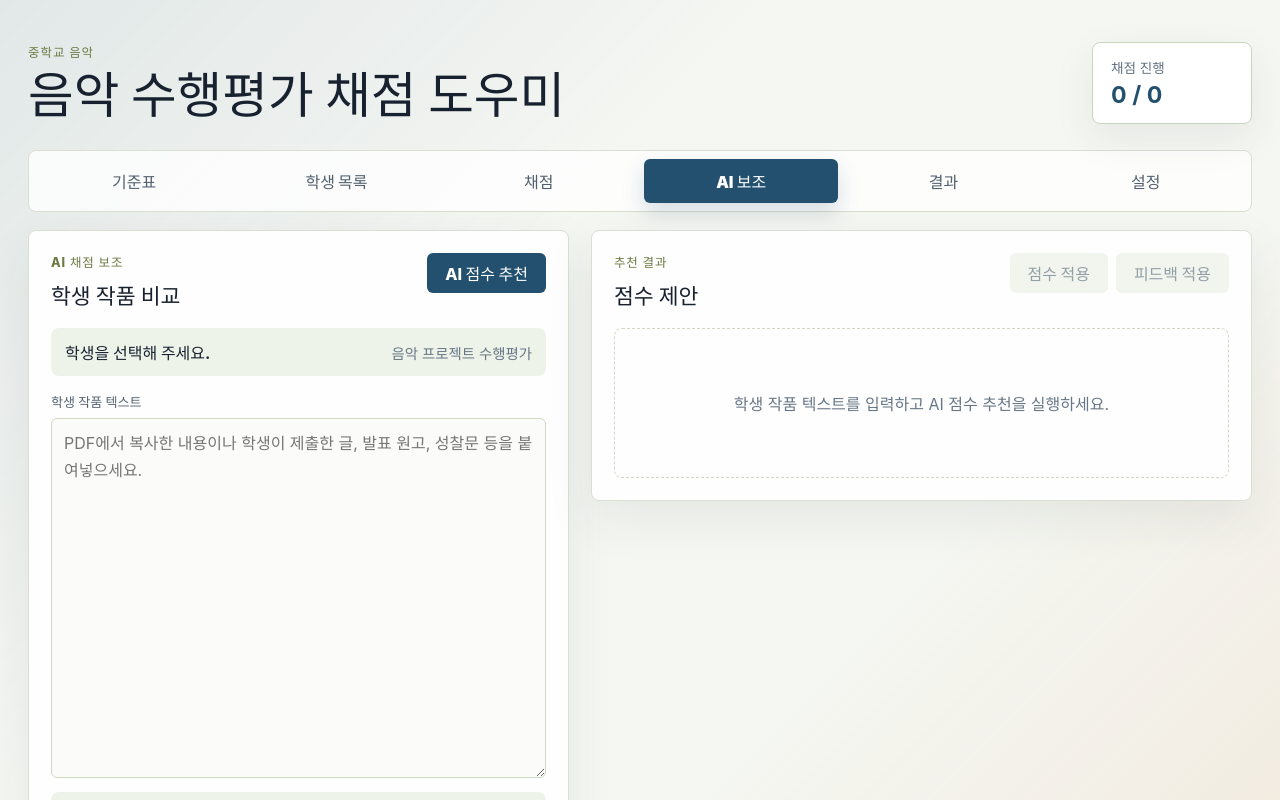
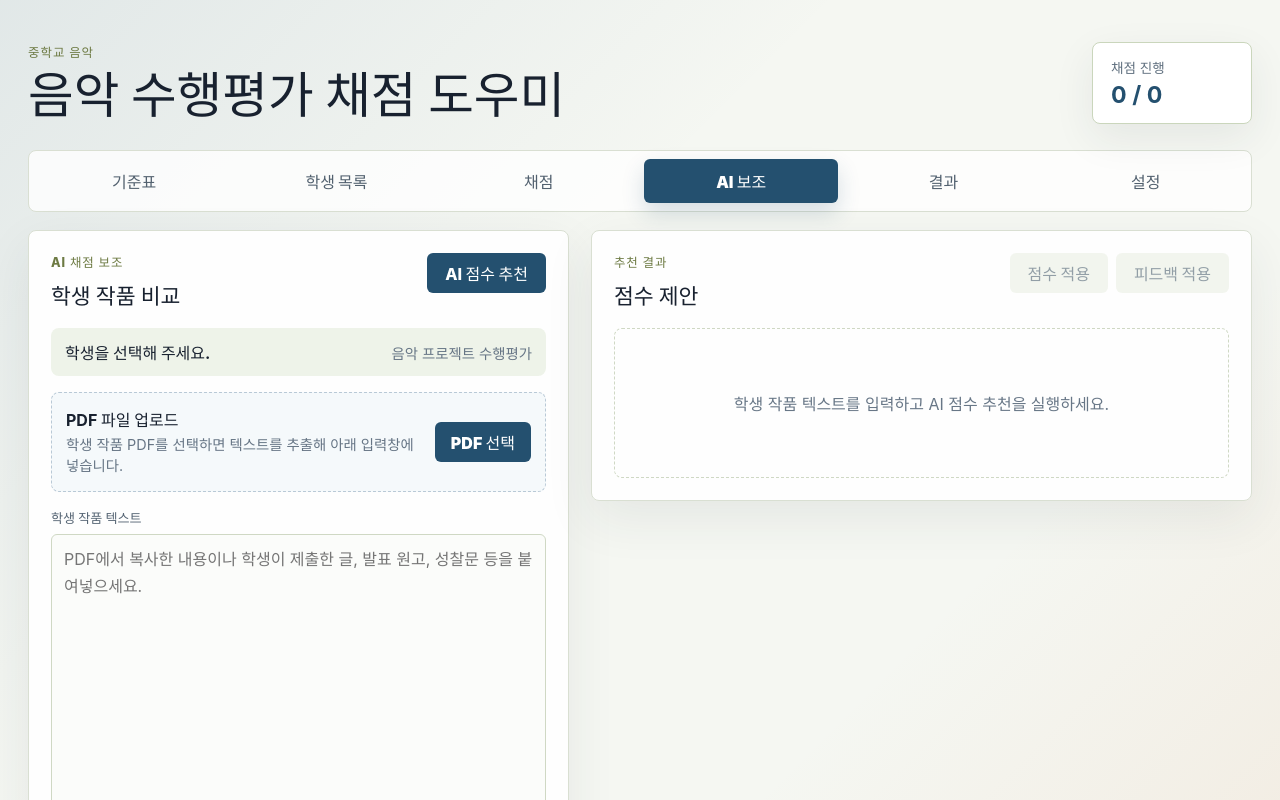
Before and after one commit to tpch1113/music-assessment-helper, a React (Vite) app: page / in a window 1280 px wide. Both pictures are taken after a click on the button "AI 보조". Shown: the top 800 px of the page. Built offline with nearby package versions, Linux system fonts and the light colour scheme.

Commit message:
add pdf upload

```diff
--- a/package.json
+++ b/package.json
@@ -6,6 +6,7 @@
   },
   "dependencies": {
     "@vitejs/plugin-react": "latest",
+    "pdfjs-dist": "latest",
     "vite": "latest",
     "react": "latest",
     "react-dom": "latest"
--- a/src/App.jsx
+++ b/src/App.jsx
@@ -1,7 +1,11 @@
 import { useEffect, useMemo, useState } from 'react';
+import * as pdfjsLib from 'pdfjs-dist';
+import pdfWorkerUrl from 'pdfjs-dist/build/pdf.worker.min.mjs?url';
 
 const STORAGE_KEY = 'music-assessment-helper-state';
 const tabs = ['기준표', '학생 목록', '채점', 'AI 보조', '결과', '설정'];
+
+pdfjsLib.GlobalWorkerOptions.workerSrc = pdfWorkerUrl;
 
 const makeId = () => crypto.randomUUID();
 
@@ -112,6 +116,21 @@ function parseStudentLines(text) {
     .filter((student) => student.className && student.number && student.name);
 }
 
+async function extractTextFromPdf(file) {
+  const arrayBuffer = await file.arrayBuffer();
+  const pdf = await pdfjsLib.getDocument({ data: arrayBuffer }).promise;
+  const pageTexts = [];
+
+  for (let pageNumber = 1; pageNumber <= pdf.numPages; pageNumber += 1) {
+    const page = await pdf.getPage(pageNumber);
+    const content = await page.getTextContent();
+    const text = content.items.map((item) => item.str).join(' ');
+    pageTexts.push(text);
+  }
+
+  return pageTexts.join('\n\n').trim();
+}
+
 function App() {
   const [activeTab, setActiveTab] = useState('기준표');
   const [rubric, setRubric] = useState(defaultRubric);
@@ -129,6 +148,9 @@ function App() {
   const [apiKey, setApiKey] = useState('');
   const [apiModel, setApiModel] = useState('gpt-4o-mini');
   const [studentWorkText, setStudentWorkText] = useState('');
+  const [pdfFileName, setPdfFileName] = useState('');
+  const [pdfExtractStatus, setPdfExtractStatus] = useState('');
+  const [pdfExtracting, setPdfExtracting] = useState(false);
   const [aiSuggestions, setAiSuggestions] = useState([]);
   const [aiFeedbackDraft, setAiFeedbackDraft] = useState('');
   const [aiSummary, setAiSummary] = useState('');
@@ -357,6 +379,8 @@ function App() {
     setAiSuggestions(existing?.aiSuggestions ?? []);
     setAiFeedbackDraft(existing?.aiFeedbackDraft ?? '');
     setAiSummary(existing?.aiSummary ?? '');
+    setPdfFileName('');
+    setPdfExtractStatus('');
     setActiveTab('채점');
     window.scrollTo({ top: 0, behavior: 'smooth' });
   };
@@ -611,6 +635,30 @@ function App() {
     if (studentKey(student) === key) {
       setScores({});
       setTeacherMemo('');
+    }
+  };
+
+  const handlePdfUpload = async (event) => {
+    const file = event.target.files?.[0];
+    if (!file) return;
+
+    setPdfFileName(file.name);
+    setPdfExtractStatus('PDF 텍스트를 추출하는 중입니다.');
+    setPdfExtracting(true);
+
+    try {
+      const extractedText = await extractTextFromPdf(file);
+      if (!extractedText) {
+        throw new Error('No text extracted');
+      }
+
+      setStudentWorkText(extractedText);
+      setPdfExtractStatus('PDF 텍스트를 학생 작품 입력창에 넣었습니다.');
+    } catch {
+      setPdfExtractStatus('텍스트 추출 실패, 직접 복사해 넣어주세요.');
+    } finally {
+      setPdfExtracting(false);
+      event.target.value = '';
     }
   };
 
@@ -1130,6 +1178,23 @@ function App() {
               <span>{rubric.title}</span>
             </div>
 
+            <div className="pdf-upload-box">
+              <div>
+                <strong>PDF 파일 업로드</strong>
+                <span>학생 작품 PDF를 선택하면 텍스트를 추출해 아래 입력창에 넣습니다.</span>
+              </div>
+              <label className="file-button">
+                PDF 선택
+                <input type="file" accept="application/pdf,.pdf" onChange={handlePdfUpload} disabled={pdfExtracting} />
+              </label>
+              {(pdfFileName || pdfExtractStatus) && (
+                <p className={pdfExtractStatus.startsWith('텍스트 추출 실패') ? 'pdf-status error' : 'pdf-status'}>
+                  {pdfFileName && `${pdfFileName} - `}
+                  {pdfExtractStatus}
+                </p>
+              )}
+            </div>
+
             <label className="field">
               <span>학생 작품 텍스트</span>
               <textarea
--- a/src/styles.css
+++ b/src/styles.css
@@ -427,6 +427,59 @@ textarea:focus {
 .student-mini span {
   color: #667585;
   font-size: 0.9rem;
+}
+
+.pdf-upload-box {
+  display: grid;
+  grid-template-columns: minmax(0, 1fr) auto;
+  gap: 12px;
+  align-items: center;
+  margin-bottom: 16px;
+  padding: 14px;
+  border: 1px dashed #b9c9d6;
+  border-radius: 8px;
+  background: #f5f9fb;
+}
+
+.pdf-upload-box strong,
+.pdf-upload-box span {
+  display: block;
+}
+
+.pdf-upload-box span {
+  margin-top: 4px;
+  color: #667585;
+  font-size: 0.9rem;
+  line-height: 1.45;
+}
+
+.file-button {
+  display: inline-flex;
+  align-items: center;
+  justify-content: center;
+  min-height: 40px;
+  border-radius: 6px;
+  background: #24506f;
+  color: #ffffff;
+  font-weight: 900;
+  padding: 0 16px;
+  cursor: pointer;
+}
+
+.file-button input {
+  display: none;
+}
+
+.pdf-status {
+  grid-column: 1 / -1;
+  margin: 0;
+  color: #24506f;
+  font-size: 0.9rem;
+  font-weight: 800;
+}
+
+.pdf-status.error {
+  color: #9b3e25;
 }
 
 .ai-actions {
@@ -943,6 +996,10 @@ textarea:focus {
     grid-template-columns: 1fr;
   }
 
+  .pdf-upload-box {
+    grid-template-columns: 1fr;
+  }
+
   .area-header {
     grid-template-columns: 34px minmax(0, 1fr) 58px;
   }
```
Also changed, not shown: 2 other files (tests, documents, lock files or other folders).
